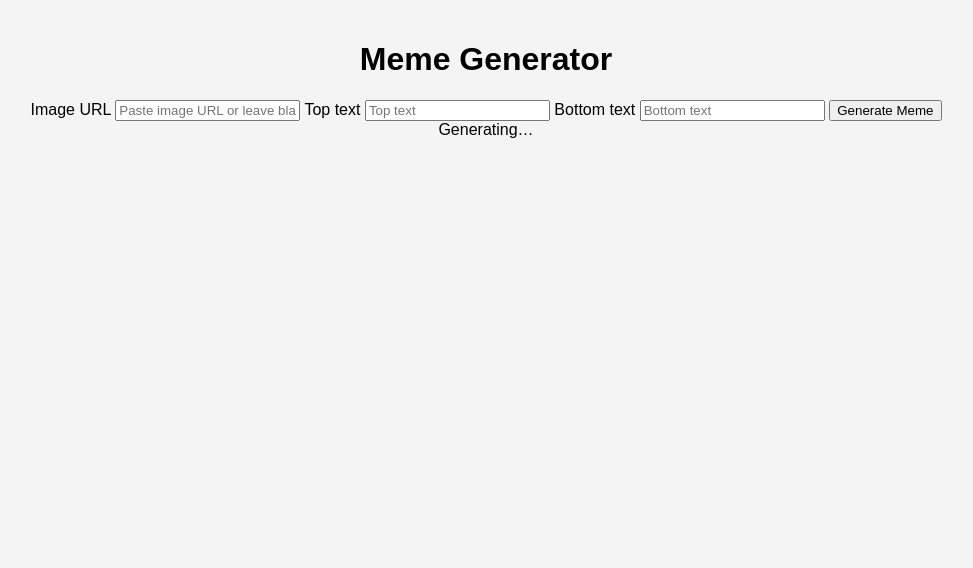
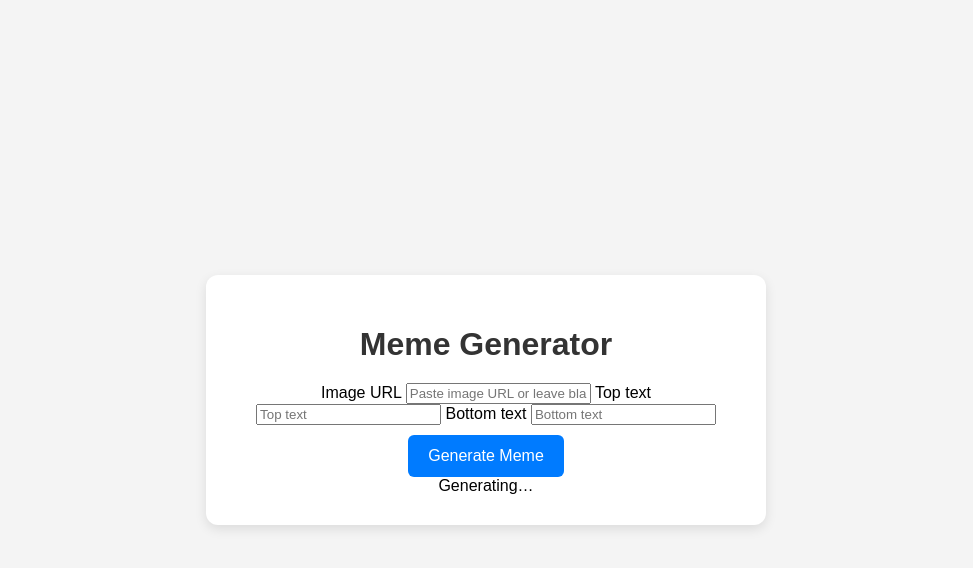
Before and after one commit to mmjdjdmm5-ux/meme-clone-advanced, a website: page index.html in a window 1280 px wide. Shown: the whole page, without its empty margins (154-1127 px from the left). Drawn offline with Linux system fonts and the light colour scheme.

Commit message:
Update styles.css

```diff
--- a/styles.css
+++ b/styles.css
@@ -1,33 +1,56 @@
 body {
   font-family: Arial, sans-serif;
-  text-align: center;
-  background: #f4f4f4;
+  background-color: #f4f4f4;
   margin: 0;
-  padding: 20px;
+  padding: 0;
+  display: flex;
+  justify-content: center;
+  align-items: center;
+  height: 100vh;
 }
 
-.controls {
-  margin: 15px 0;
+.container {
+  background: white;
+  padding: 30px;
+  border-radius: 12px;
+  box-shadow: 0 4px 12px rgba(0, 0, 0, 0.1);
+  text-align: center;
+  width: 90%;
+  max-width: 500px;
 }
 
-#memeContainer {
-  position: relative;
-  display: inline-block;
-  border: 2px solid #333;
-  background: white;
-  overflow: hidden;
+h1 {
+  color: #333;
+  margin-bottom: 20px;
 }
 
-canvas {
+input[type="text"] {
+  width: 100%;
+  padding: 10px;
+  margin: 8px 0;
+  border: 1px solid #ccc;
+  border-radius: 6px;
+  font-size: 16px;
+}
+
+button {
+  background-color: #007bff;
+  color: white;
+  border: none;
+  padding: 12px 20px;
+  border-radius: 6px;
+  font-size: 16px;
+  cursor: pointer;
+  margin-top: 10px;
+  transition: background-color 0.3s ease;
+}
+
+button:hover {
+  background-color: #0056b3;
+}
+
+img {
+  margin-top: 20px;
   max-width: 100%;
   border-radius: 8px;
 }
-
-.draggable {
-  position: absolute;
-  cursor: move;
-  color: white;
-  font-weight: bold;
-  text-shadow: 2px 2px 4px #000;
-  user-select: none;
-}
```
